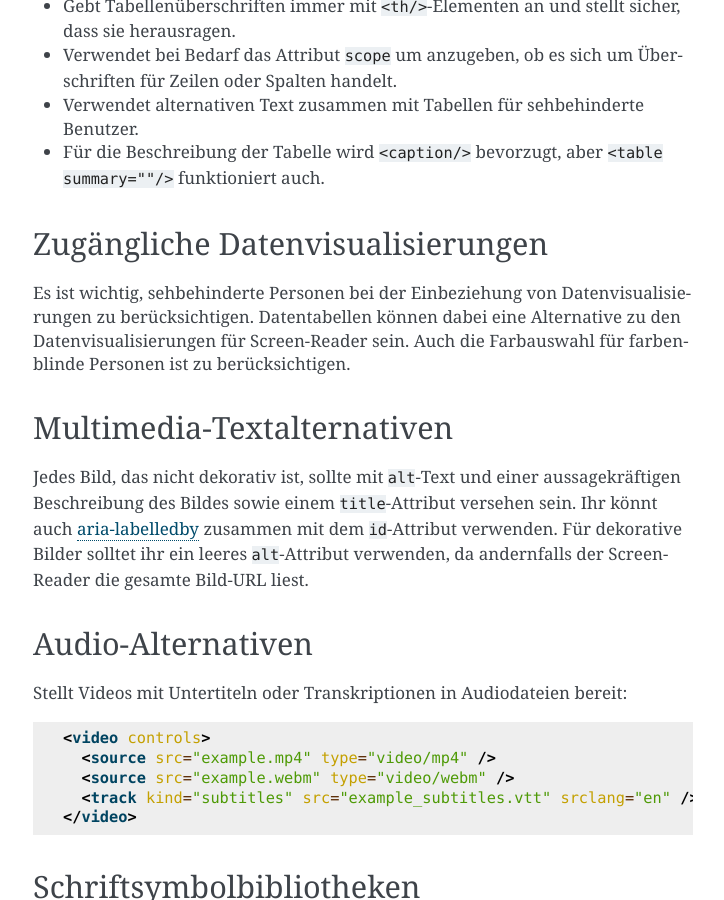
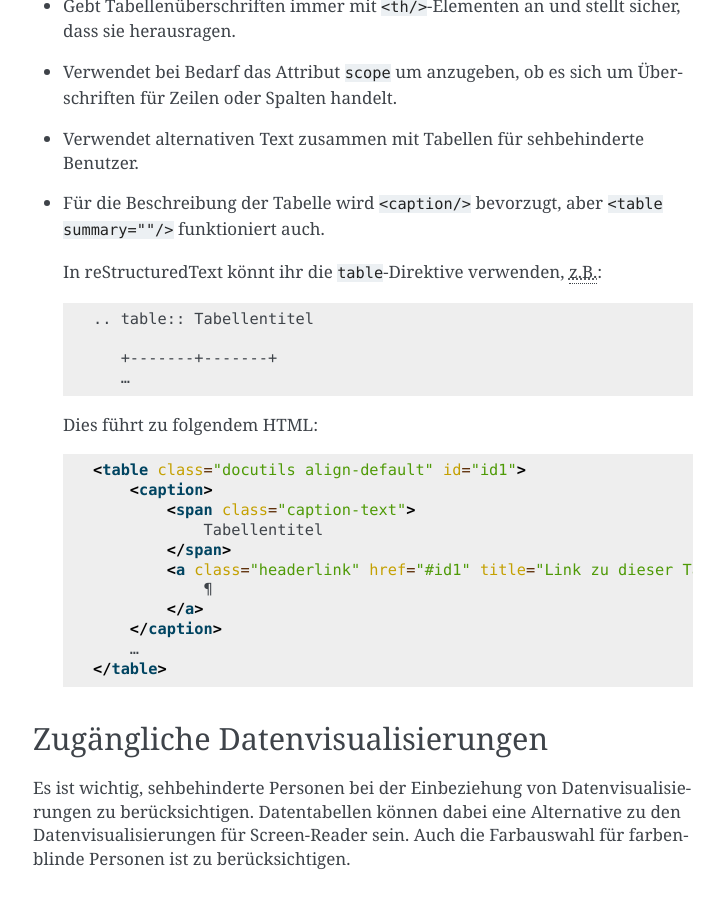
Before and after one commit to cusyio/cusy-design-system, a Sphinx documentation site: the page built from docs/accessibility/developers.rst, in a window 1280 px wide and 900 px high, scrolled down 2227 px. Shown: the whole window, without its empty margins (387-1111 px from the left). Built offline with Sphinx 7.4.7, drawn with Linux system fonts in a browser that asks for light colours.

Commit message:
Add caption for tables

```diff
--- a/docs/accessibility/developers.rst
+++ b/docs/accessibility/developers.rst
@@ -113,6 +113,30 @@ Zugängliche Tabellen
 * Für die Beschreibung der Tabelle wird ``<caption/>`` bevorzugt, aber
   ``<table summary=""/>`` funktioniert auch.
 
+  In reStructuredText könnt ihr die ``table``-Direktive verwenden, :abbr:`z.B.
+  (zum Beispiel)`::
+
+    .. table:: Tabellentitel
+
+       +-------+-------+
+       …
+
+  Dies führt zu folgendem HTML:
+
+  .. code-block:: html
+
+    <table class="docutils align-default" id="id1">
+        <caption>
+            <span class="caption-text">
+                Tabellentitel
+            </span>
+            <a class="headerlink" href="#id1" title="Link zu dieser Tabelle">
+                ¶
+            </a>
+        </caption>
+        …
+    </table>
+
 Zugängliche Datenvisualisierungen
 ---------------------------------
 
```
